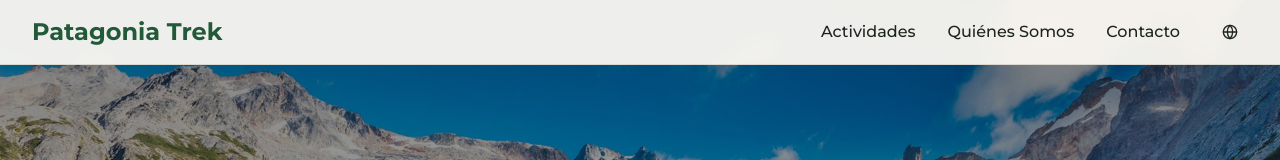
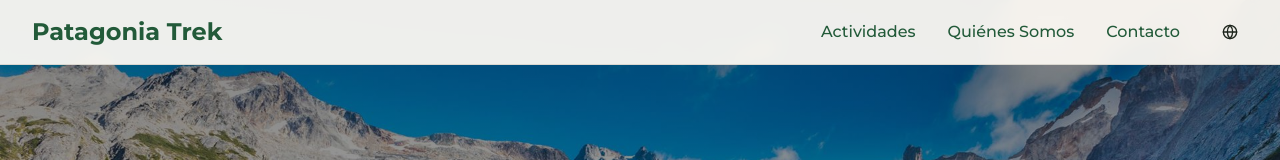
Before and after one commit to drutmanGenium/adventure-website, a Next.js app: page / in a window 1280 px wide. Shown: the top 160 px of the page. Built offline with nearby package versions, Linux system fonts and the light colour scheme.

Commit message:
Implement ticket #156
Implementation completed

Generated with Claude Code
Co-Authored-By: Claude <noreply@anthropic.com>

```diff
--- a/components/navigation.tsx
+++ b/components/navigation.tsx
@@ -44,7 +44,7 @@ export function Navigation() {
                   href={item.href}
                   target="_blank"
                   rel="noopener noreferrer"
-                  className="text-foreground hover:text-primary transition-colors font-medium"
+                  className="text-primary hover:text-foreground transition-colors font-medium"
                 >
                   {item.label}
                 </a>
@@ -52,7 +52,7 @@ export function Navigation() {
                 <Link
                   key={item.href}
                   href={item.href}
-                  className="text-foreground hover:text-primary transition-colors font-medium"
+                  className="text-primary hover:text-foreground transition-colors font-medium"
                 >
                   {item.label}
                 </Link>
@@ -87,7 +87,7 @@ export function Navigation() {
                   href={item.href}
                   target="_blank"
                   rel="noopener noreferrer"
-                  className="block px-3 py-2 text-base font-medium text-foreground hover:text-primary hover:bg-accent rounded-md transition-colors"
+                  className="block px-3 py-2 text-base font-medium text-primary hover:text-foreground hover:bg-accent rounded-md transition-colors"
                   onClick={() => setIsOpen(false)}
                 >
                   {item.label}
@@ -96,7 +96,7 @@ export function Navigation() {
                 <Link
                   key={item.href}
                   href={item.href}
-                  className="block px-3 py-2 text-base font-medium text-foreground hover:text-primary hover:bg-accent rounded-md transition-colors"
+                  className="block px-3 py-2 text-base font-medium text-primary hover:text-foreground hover:bg-accent rounded-md transition-colors"
                   onClick={() => setIsOpen(false)}
                 >
                   {item.label}
```
Also changed, not shown: 1 other file (tests, documents, lock files or other folders).
